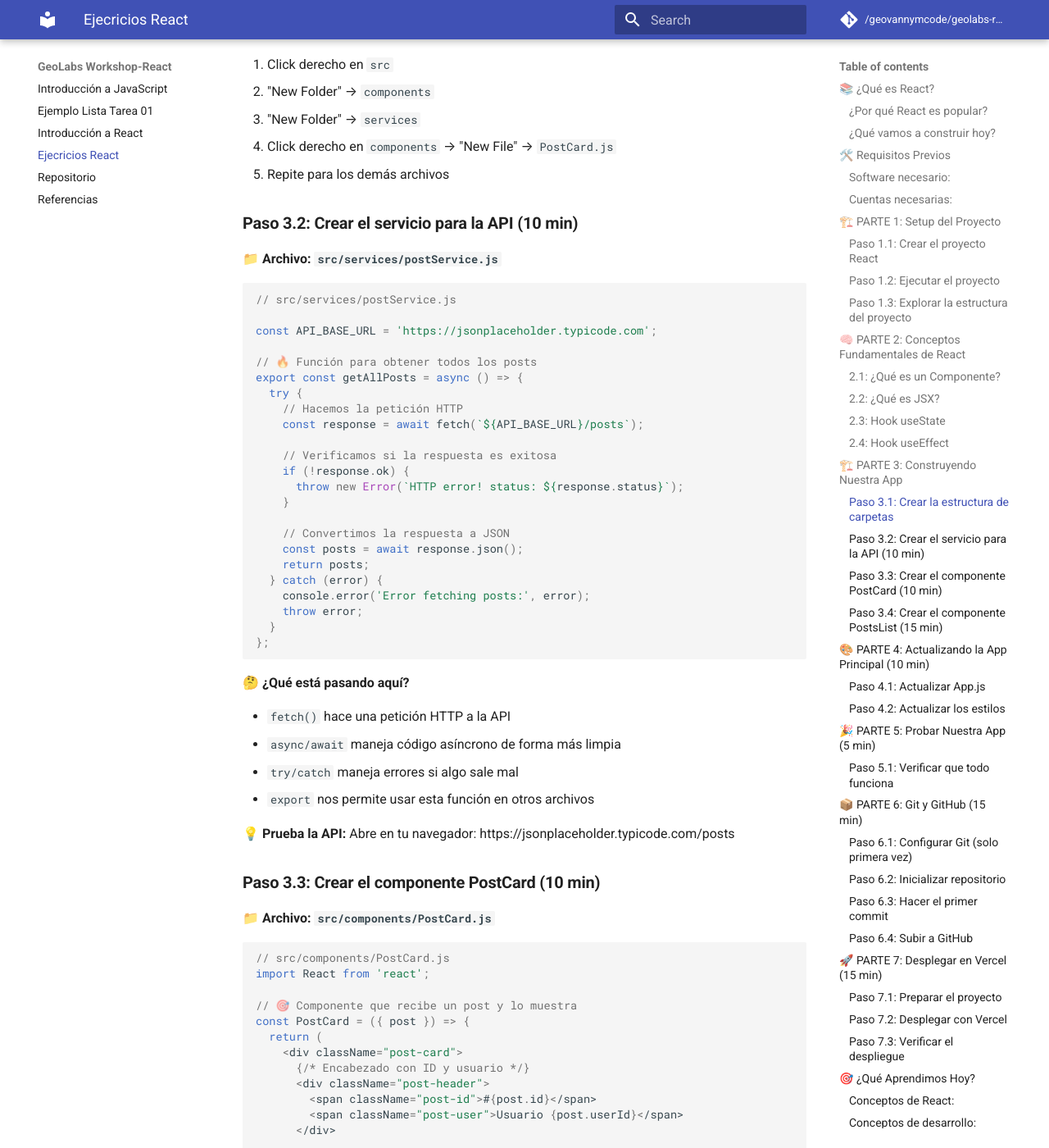
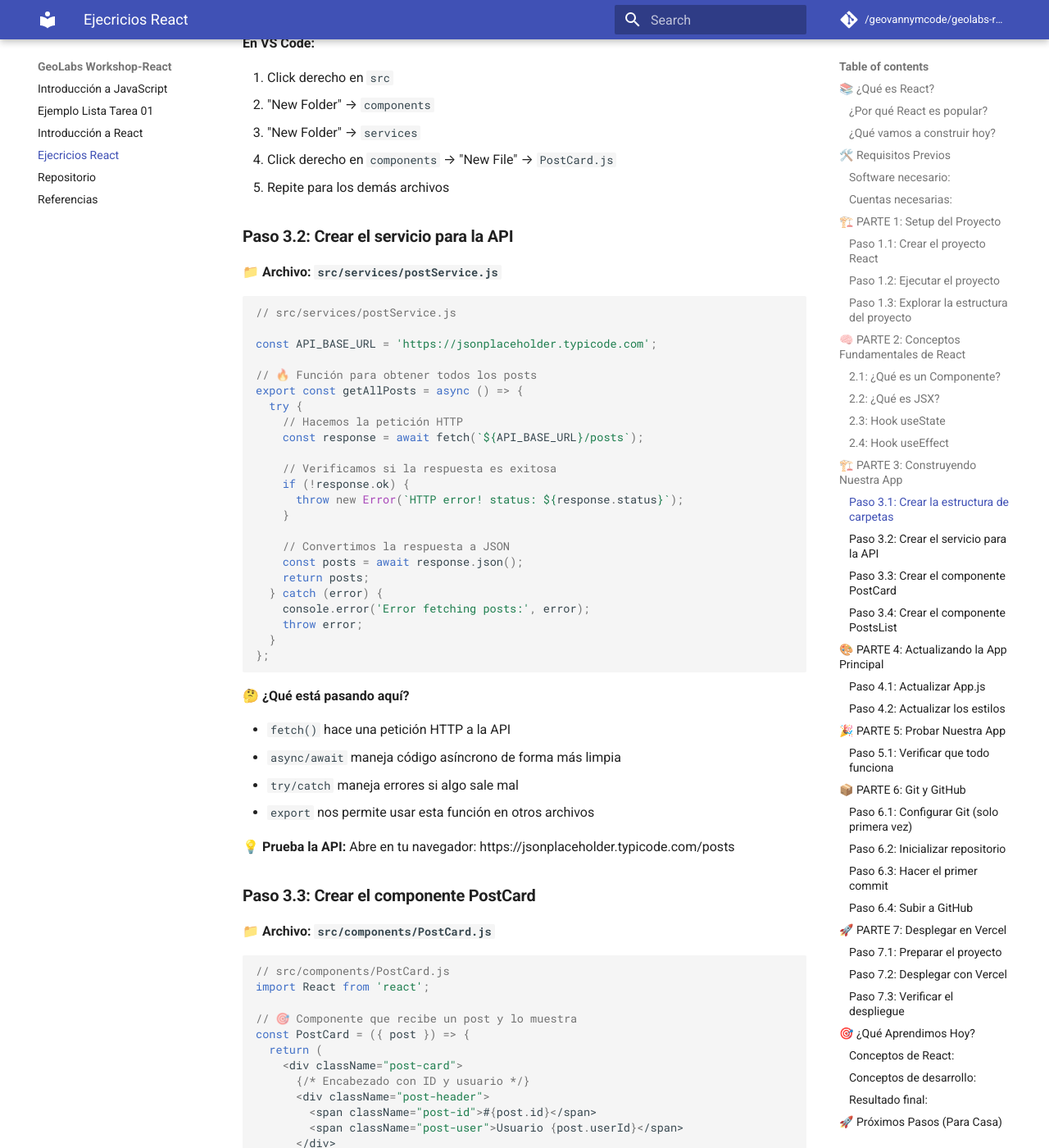
Before and after one commit to geovannymcode/geolabs-react.github.io, an MkDocs documentation site: the page built from docs/ejercicios.md, in a window 1280 px wide and 1400 px high, scrolled down 4934 px. Shown: the whole window at 82% size. Built offline with MkDocs 1.6.1 and Material for MkDocs 9.7.7, drawn with Linux system fonts in a browser that asks for light colours; comment, search, counter and statistics services are not loaded; some of the changed text lies outside the part shown.

Commit message:
Actualización de Ejercicio

```diff
--- a/docs/ejercicios.md
+++ b/docs/ejercicios.md
@@ -33,16 +33,16 @@
 ### **Software necesario:**
 
 1. **Node.js** (versión 16 o superior)
-   - Descargar de: https://nodejs.org/
-   - Verificar instalación: `node --version`
+      - Descargar de: https://nodejs.org/
+      - Verificar instalación: `node --version`
 
 2. **Editor de código**
-   - VS Code (recomendado): https://code.visualstudio.com/
-   - O cualquier editor que prefieras
+      - VS Code (recomendado): https://code.visualstudio.com/
+      - O cualquier editor que prefieras
 
 3. **Git**
-   - Descargar de: https://git-scm.com/
-   - Verificar instalación: `git --version`
+      - Descargar de: https://git-scm.com/
+      - Verificar instalación: `git --version`
 
 ### **Cuentas necesarias:**
 
@@ -222,7 +222,7 @@
 4. Click derecho en `components` → "New File" → `PostCard.js`
 5. Repite para los demás archivos
 
-### **Paso 3.2: Crear el servicio para la API (10 min)**
+### **Paso 3.2: Crear el servicio para la API**
 
 **📁 Archivo: `src/services/postService.js`**
 
@@ -262,7 +262,7 @@
 **💡 Prueba la API:**
 Abre en tu navegador: https://jsonplaceholder.typicode.com/posts
 
-### **Paso 3.3: Crear el componente PostCard (10 min)**
+### **Paso 3.3: Crear el componente PostCard**
 
 **📁 Archivo: `src/components/PostCard.js`**
 
@@ -299,7 +299,7 @@
 - `className` - en React usamos className en lugar de class
 - `export default` - exportamos el componente para usarlo en otros archivos
 
-### **Paso 3.4: Crear el componente PostsList (15 min)**
+### **Paso 3.4: Crear el componente PostsList**
 
 **📁 Archivo: `src/components/PostsList.js`**
 
@@ -418,7 +418,7 @@
 
 ---
 
-## 🎨 **PARTE 4: Actualizando la App Principal (10 min)**
+## 🎨 **PARTE 4: Actualizando la App Principal**
 
 ### **Paso 4.1: Actualizar App.js**
 
@@ -678,7 +678,7 @@
 
 ---
 
-## 🎉 **PARTE 5: Probar Nuestra App (5 min)**
+## 🎉 **PARTE 5: Probar Nuestra App**
 
 ### **Paso 5.1: Verificar que todo funciona**
 
@@ -704,7 +704,7 @@
 
 ---
 
-## 📦 **PARTE 6: Git y GitHub (15 min)**
+## 📦 **PARTE 6: Git y GitHub**
 
 ### **Paso 6.1: Configurar Git (solo primera vez)**
 
@@ -770,7 +770,7 @@
 
 ---
 
-## 🚀 **PARTE 7: Desplegar en Vercel (15 min)**
+## 🚀 **PARTE 7: Desplegar en Vercel**
 
 ### **Paso 7.1: Preparar el proyecto**
 
```
